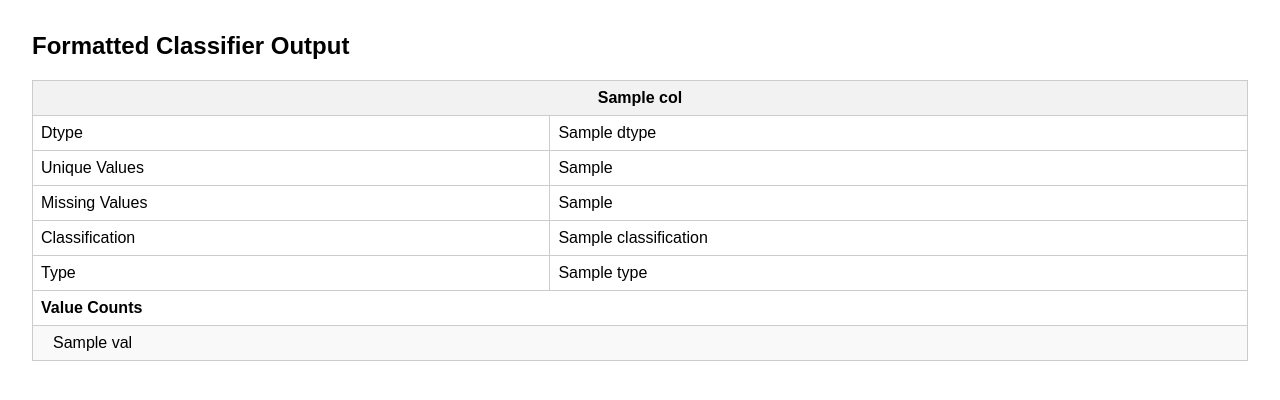
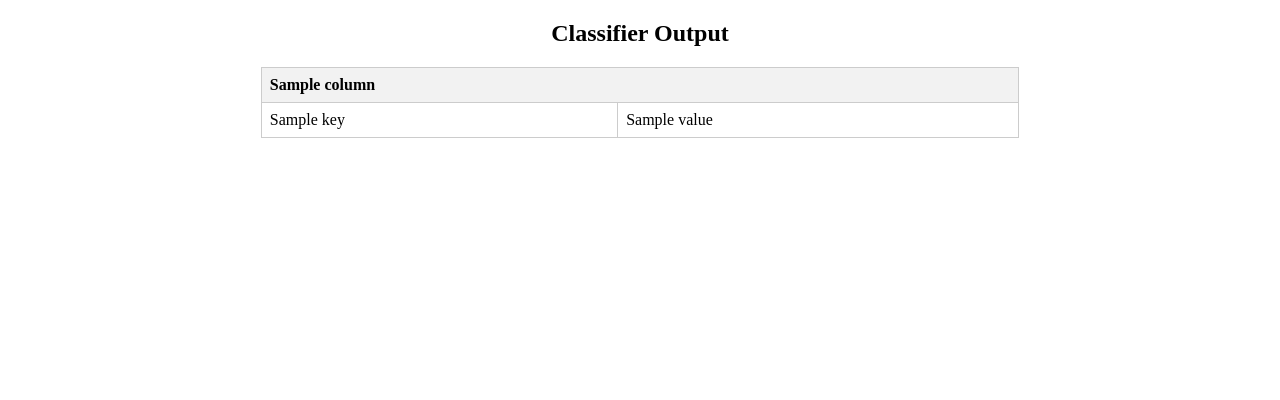
Before and after one commit to jonescolo/langgraph-api, a FastAPI app: template templates/results.html in a window 1280 px wide. Shown: the top 400 px of the page. Run offline with FastAPI, Linux system fonts and the light colour scheme; the template is opened without the code that fills it: most values are stand-ins (such as "Sample title", 1, 10 or a date in 2020).

Commit message:
Update results.html for corrected table orientation

```diff
--- a/templates/results.html
+++ b/templates/results.html
@@ -3,26 +3,24 @@
 <head>
     <title>Classifier Output</title>
     <style>
-        body { font-family: Arial; margin: 2em; }
-        table { border-collapse: collapse; width: 100%; margin-bottom: 2em; }
-        th, td { border: 1px solid #ccc; padding: 8px; }
+        table { border-collapse: collapse; width: 60%; margin: 20px auto; }
+        th, td { border: 1px solid #ccc; padding: 8px; text-align: left; }
         th { background-color: #f2f2f2; }
-        .value-count { background-color: #f9f9f9; padding-left: 20px; }
+        h2 { text-align: center; }
     </style>
 </head>
 <body>
-    <h2>Formatted Classifier Output</h2>
+    <h2>Classifier Output</h2>
     {% for col in columns %}
         <table>
-            <tr><th colspan="2">{{ col.name }}</th></tr>
-            <tr><td>Dtype</td><td>{{ col.dtype }}</td></tr>
-            <tr><td>Unique Values</td><td>{{ col.unique_values }}</td></tr>
-            <tr><td>Missing Values</td><td>{{ col.missing_values }}</td></tr>
-            <tr><td>Classification</td><td>{{ col.classification }}</td></tr>
-            <tr><td>Type</td><td>{{ col.type }}</td></tr>
-            <tr><td colspan="2"><strong>Value Counts</strong></td></tr>
-            {% for val in col.value_counts %}
-                <tr><td colspan="2" class="value-count">{{ val }}</td></tr>
+            <tr><th colspan="2">{{ col.column if col.column else "Unnamed Column" }}</th></tr>
+            {% for key, value in col.items() %}
+                {% if key != "column" %}
+                    <tr>
+                        <td>{{ key | capitalize }}</td>
+                        <td>{{ value }}</td>
+                    </tr>
+                {% endif %}
             {% endfor %}
         </table>
     {% endfor %}
```
